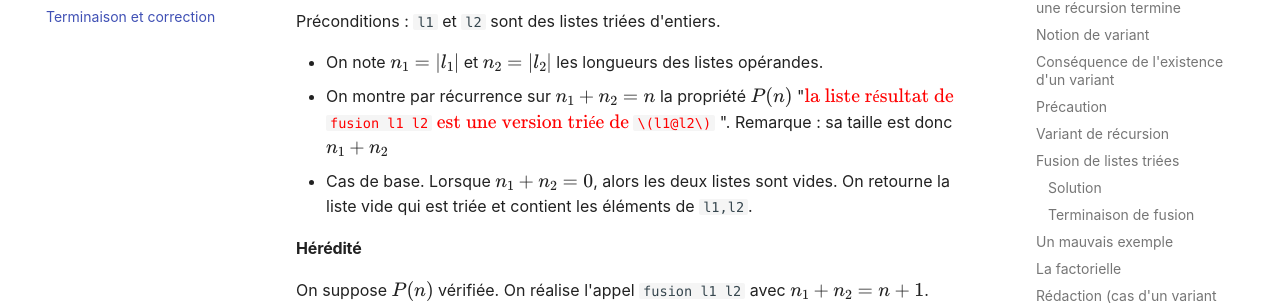
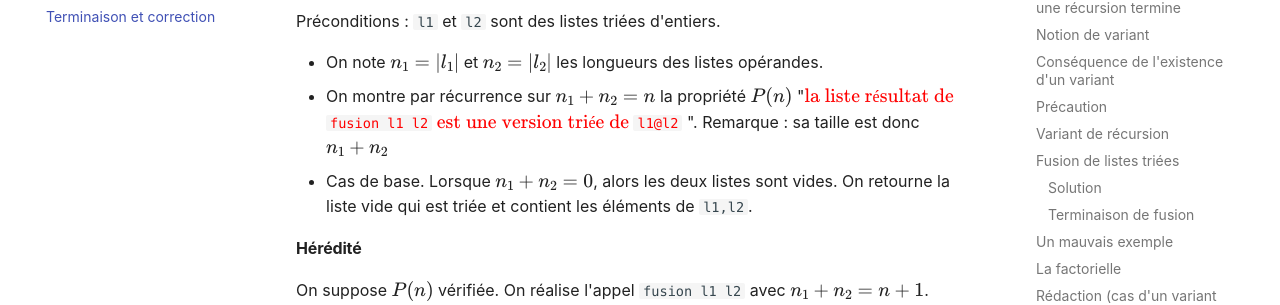
Before and after one commit to mp2i-thiers/mp2i-thiers.github.io, an MkDocs documentation site: the page built from docs/Analyse d'algorithmes/Terminaison Correction.md, in a window 1280 px wide and 900 px high, scrolled down 10759 px. Shown: the part 145-450 px from the top of the window. Built offline with MkDocs 1.6.1 and Material for MkDocs 9.7.7, drawn with Linux system fonts in a browser that asks for light colours.

Commit message:
nvm now i'm done (and go to sleep)

```diff
--- a/docs/Analyse d'algorithmes/Terminaison Correction.md
+++ b/docs/Analyse d'algorithmes/Terminaison Correction.md
@@ -386,7 +386,7 @@ let rec fusion l1 l2 =
 Préconditions : `l1` et `l2` sont des listes triées d'entiers.
 
 - On note $n_1 = |l_1|$ et $n_2 = |l_2|$ les longueurs des listes opérandes.
-- On montre par récurrence sur $n_1 + n_2 = n$ la propriété $P(n)$ "$\color{red}\text{la liste résultat de}$ <code style='color:red'>fusion l1 l2</code> $\color{red}\text{est une version triée de}$ <code style='color:red'>$l1@l2$</code> ".
+- On montre par récurrence sur $n_1 + n_2 = n$ la propriété $P(n)$ "$\color{red}\text{la liste résultat de}$ <code style='color:red'>fusion l1 l2</code> $\color{red}\text{est une version triée de}$ <code style='color:red'>l1@l2</code> ".
 Remarque : sa taille est donc $n_1 + n_2$
 - Cas de base. Lorsque $n_1 + n_2 = 0$, alors les deux listes sont vides. On
 retourne la liste vide qui est triée et contient les éléments de `l1,l2`.
```
